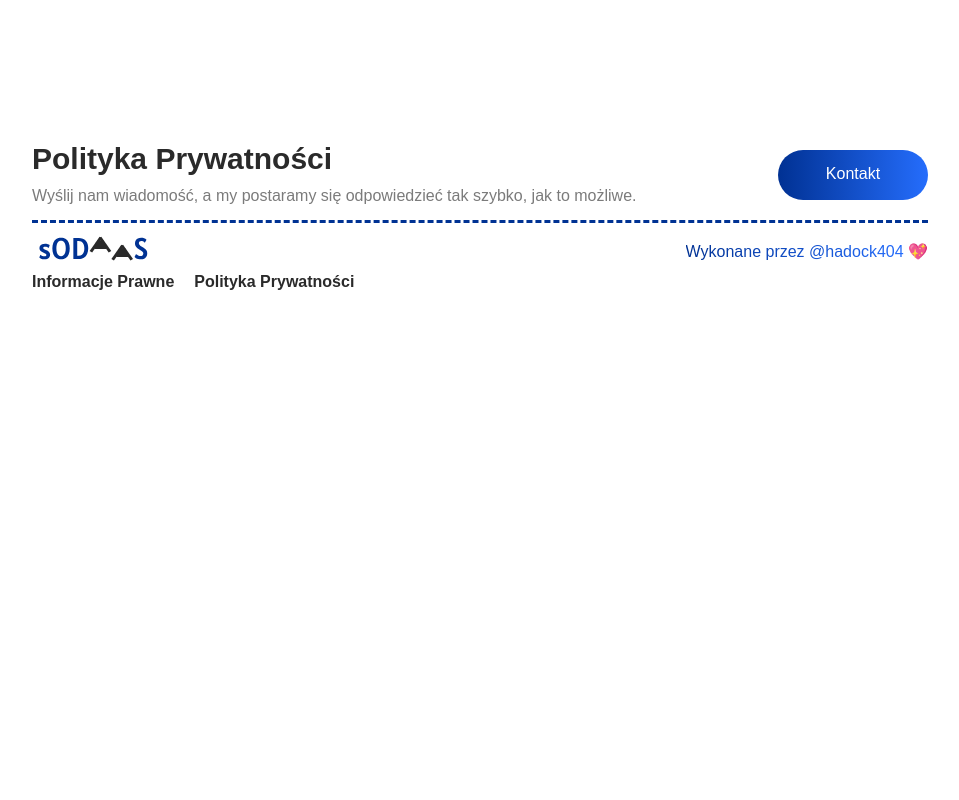
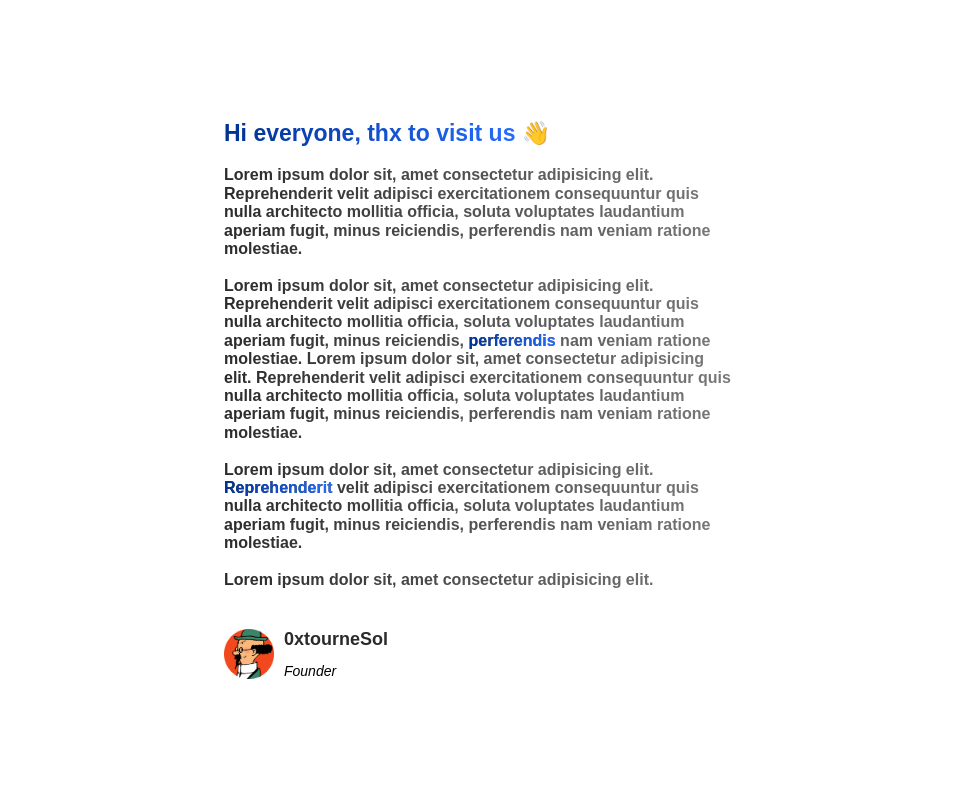
Before and after one commit to HaDock404/app-web-sodaas, a React (Create React App) app: page /#/ in a window 1280 px wide. Shown: the part 3880-4680 px from the top of the page, without its empty margins (160-1119 px from the left). Before the commit the page ends 4200 px from the top, so only its background shows below. Built offline with nearby package versions, Linux system fonts and the light colour scheme.

Commit message:
words components

```diff
--- a/src/components/Body.jsx
+++ b/src/components/Body.jsx
@@ -9,6 +9,7 @@ import Carousel from './Carousel';
 import Article from './Article';
 import Ad from './Ad';
 import Chart from './Chart';
+import Words from './Words';
 
 function Body() {
     const { language } = useContext(LanguageContext);
@@ -51,6 +52,7 @@ const button1 = {
             <Article />
             <Chart />
             <Article />
+            <Words />
         </div>
     )
 }
--- a/src/components/Footer.jsx
+++ b/src/components/Footer.jsx
@@ -10,8 +10,8 @@ function Footer(props) {
     const { language } = useContext(LanguageContext);
 
     const made = {
-        en: 'Made by @hadock404 with',
-        pl: 'Wykonane przez @hadock404'
+        en: 'Made by @haDock404 with',
+        pl: 'Wykonane przez @haDock404'
     };
     const legal1 = {
         en: 'Legal Notices',
--- /dev/null
+++ b/src/components/Words.jsx
@@ -0,0 +1,34 @@
+import '../styles/words.css'
+import Tournesol from '../assets/images/tournesol.png'
+
+function Words() {
+    return (
+        <section className='words-section'>
+            <article className='title-words'>
+                <span className='highlight'>Hi everyone, thx to visit us</span> 👋
+            </article>
+            <article className='text-words'>
+                Lorem ipsum dolor sit, amet consectetur adipisicing elit. Reprehenderit velit adipisci exercitationem consequuntur quis nulla architecto mollitia officia, soluta voluptates laudantium aperiam fugit, minus reiciendis, perferendis nam veniam ratione molestiae.
+                <br />
+                <br />
+                Lorem ipsum dolor sit, amet consectetur adipisicing elit. Reprehenderit velit adipisci exercitationem consequuntur quis nulla architecto mollitia officia, soluta voluptates laudantium aperiam fugit, minus reiciendis, <span className='highlight'>perferendis</span> nam veniam ratione molestiae.
+                Lorem ipsum dolor sit, amet consectetur adipisicing elit. Reprehenderit velit adipisci exercitationem consequuntur quis nulla architecto mollitia officia, soluta voluptates laudantium aperiam fugit, minus reiciendis, perferendis nam veniam ratione molestiae.
+                <br />
+                <br />
+                Lorem ipsum dolor sit, amet consectetur adipisicing elit. <span className='highlight'>Reprehenderit</span> velit adipisci exercitationem consequuntur quis nulla architecto mollitia officia, soluta voluptates laudantium aperiam fugit, minus reiciendis, perferendis nam veniam ratione molestiae.
+                <br />
+                <br />
+                Lorem ipsum dolor sit, amet consectetur adipisicing elit.
+            </article>
+            <article className='end-words'>
+                <img src={Tournesol} alt="" className='tournesol'/>
+                <div className='end-word-info'>
+                    <div className='end-words-info-name'>0xtourneSol</div>
+                    <div className='end-words-info-job'>Founder</div>
+                </div>
+            </article>
+        </section>
+    )
+}
+
+export default Words
--- /dev/null
+++ b/src/styles/words.css
@@ -0,0 +1,56 @@
+.words-section {
+    display: flex;
+    flex-direction: column;
+    align-items: center;
+    width: 40%;
+    margin-bottom: 150px;
+    text-align: left;
+}
+
+.title-words {
+    width: 100%;
+    font-size: 23px;
+    font-weight: bolder;
+    margin-bottom: 20px;
+}
+
+.text-words {
+    font-size: 16px;
+    font-weight: bold;
+    color: #2A2A2A;
+    background: linear-gradient(90deg, #2A2A2A, #7b7b7b);
+    -webkit-background-clip: text;
+    background-clip: text;
+    color: transparent;
+}
+
+.end-words {
+    margin-top: 40px;
+    width: 100%;
+    display: flex;
+    flex-direction: row;
+}
+
+.tournesol {
+    width: 50px;
+    height: 50px;
+}
+
+.end-word-info {
+    display: flex;
+    flex-direction: column;
+    align-items: flex-start;
+    justify-content: space-between;
+    margin-left: 10px;
+}
+
+.end-words-info-name {
+    font-size: 18px;
+    font-weight: bolder;
+    color: #2A2A2A;
+}
+
+.end-words-info-job {
+    font-size: 14px;
+    font-style: italic;
+}
```
Also changed, not shown: src/assets/images/tournesol.png (added).
